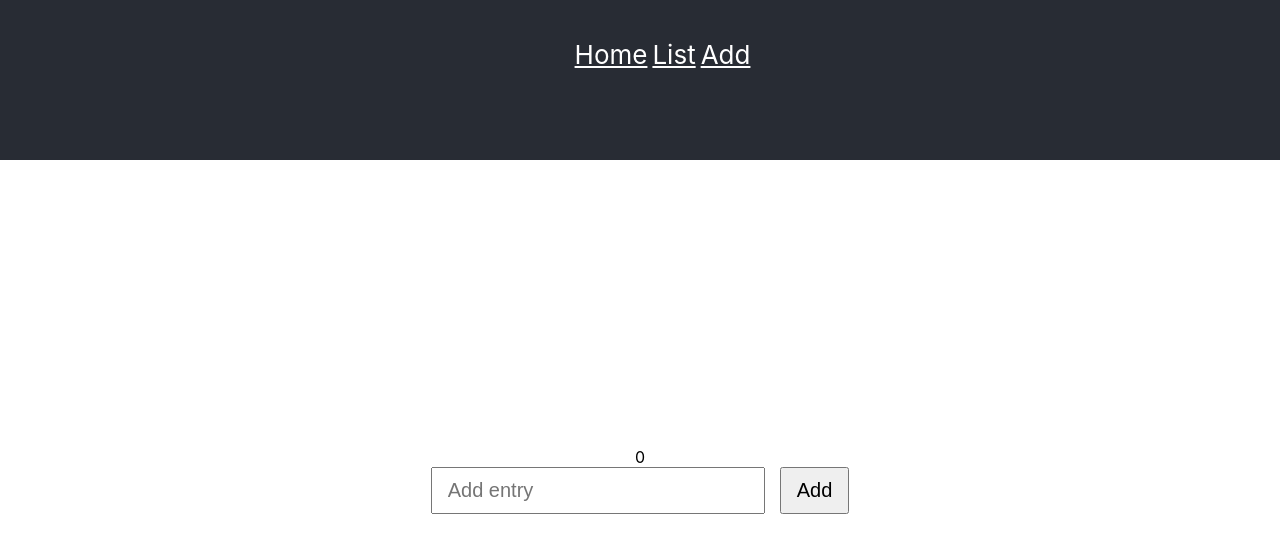
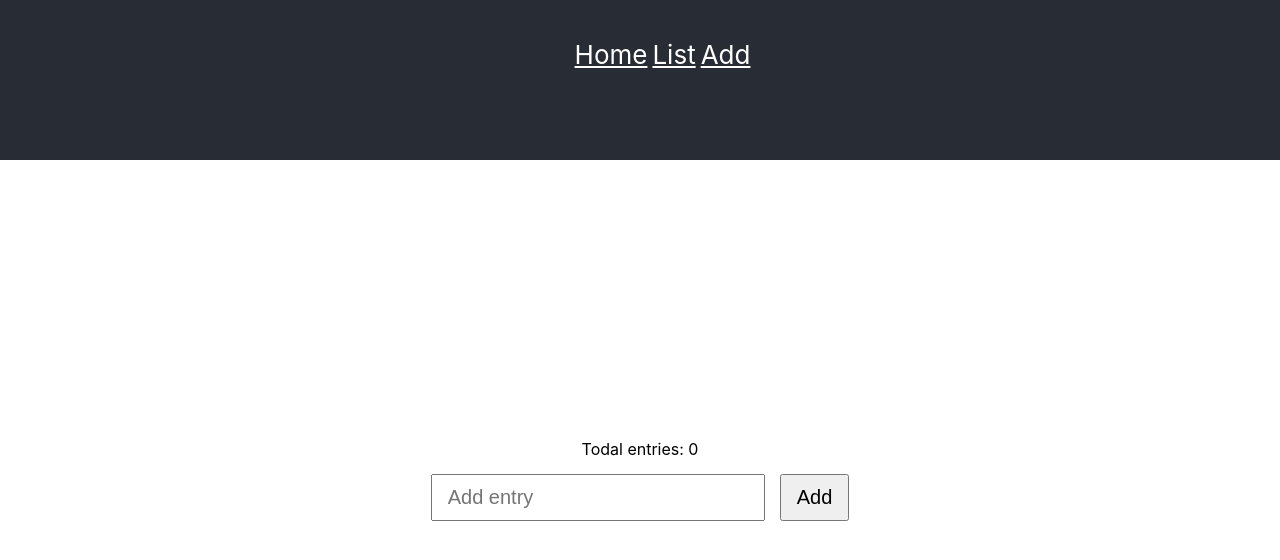
Before and after one commit to sachie026/react-redux-todo-sample-app, a React (Create React App) app: page /add in a window 1280 px wide. Shown: the top 560 px of the page. Built offline with nearby package versions, Linux system fonts and the light colour scheme.

Commit message:
added basic thunk

```diff
--- a/package.json
+++ b/package.json
@@ -8,7 +8,8 @@
     "react-redux": "^7.1.3",
     "react-router-dom": "^5.1.2",
     "react-scripts": "3.2.0",
-    "redux": "^4.0.4"
+    "redux": "^4.0.4",
+    "redux-thunk": "^2.3.0"
   },
   "scripts": {
     "start": "react-scripts start",
--- a/src/App.js
+++ b/src/App.js
@@ -12,10 +12,15 @@ import List from "./components/list"
 import Add from "./components/add"
 import Header from "./components/header"
 import { Provider } from "react-redux"
-import { createStore } from "redux"
+import { createStore, applyMiddleware } from "redux"
 import rootReducer from "./reducers/add"
+import { thunkAction } from "./actions/crud-action"
 
-const store = createStore(rootReducer)
+import thunk from "redux-thunk"
+
+const store = createStore(rootReducer, applyMiddleware(thunk))
+
+store.dispatch(thunkAction())
 
 store.subscribe(() => {
   console.log(store.getState());
--- a/src/actions/crud-action.js
+++ b/src/actions/crud-action.js
@@ -14,3 +14,11 @@ export const removeTodo = (id) => {
         id: id
     }
 }
+
+export const thunkAction = () => {
+    return function(dispatch){
+        dispatch({
+            type: "TEST"
+        })
+    }
+}
--- a/src/components/add.jsx
+++ b/src/components/add.jsx
@@ -14,12 +14,16 @@ class Add extends Component {
             flexDirection: "column",
             alignItems: "center"
         }
+
+        const labelStyle = {
+            marginBottom : 15
+        }
         return (
             <div className= "container">
 
                 <div style = {style}>
-                    <div>
-                    {
+                    <div style={labelStyle}>
+                    Todal entries: {
                         this.props.count
                     }
                     </div>
--- a/src/reducers/add.js
+++ b/src/reducers/add.js
@@ -9,6 +9,9 @@ const Add = (state = [], action) => {
                 }
             ]
         ;
+        case("TEST"):
+        console.log("testing");
+        return state;
         default:
             return state;
         ;
```
Also changed, not shown: 1 other file (tests, documents, lock files or other folders).
